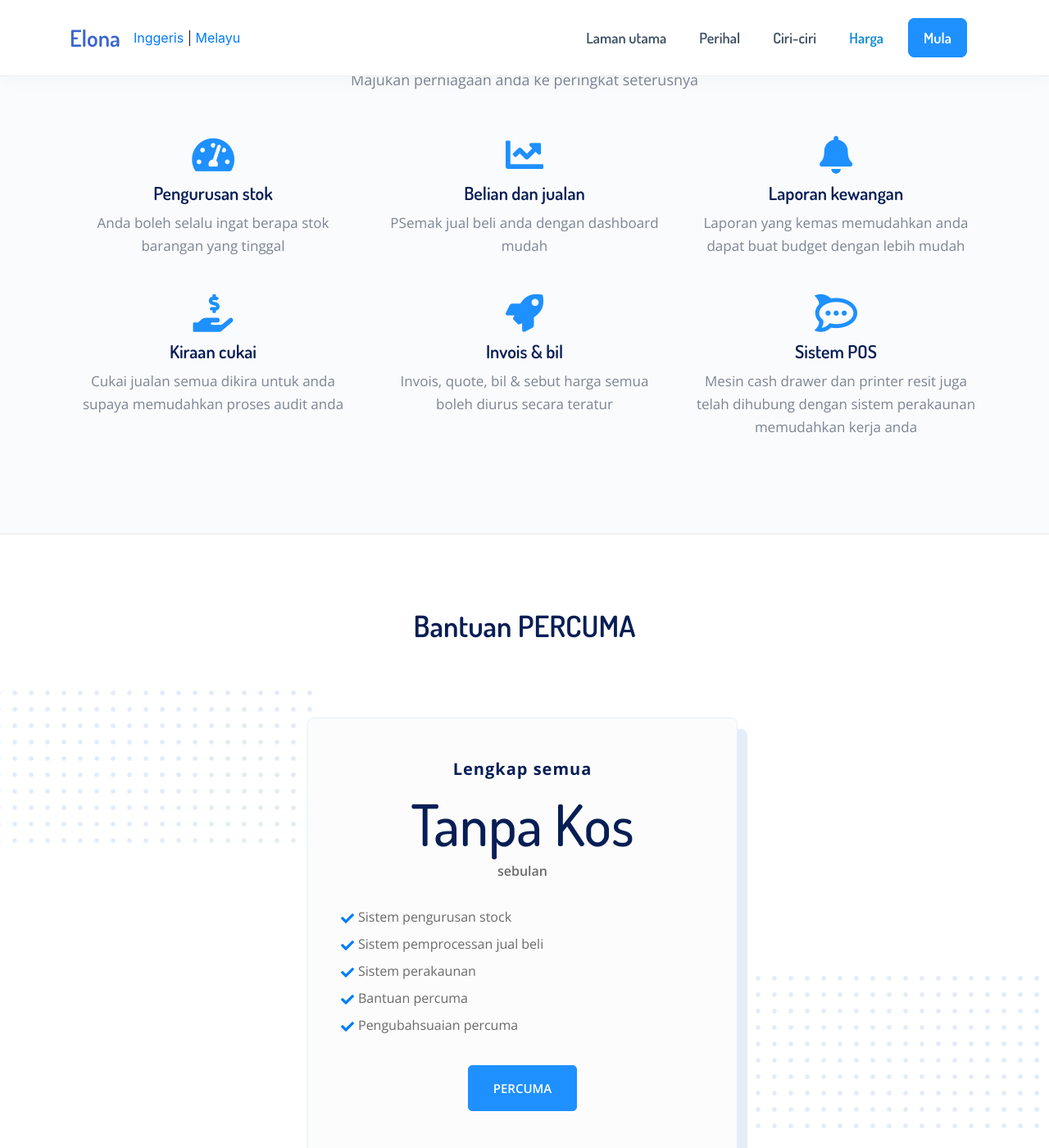
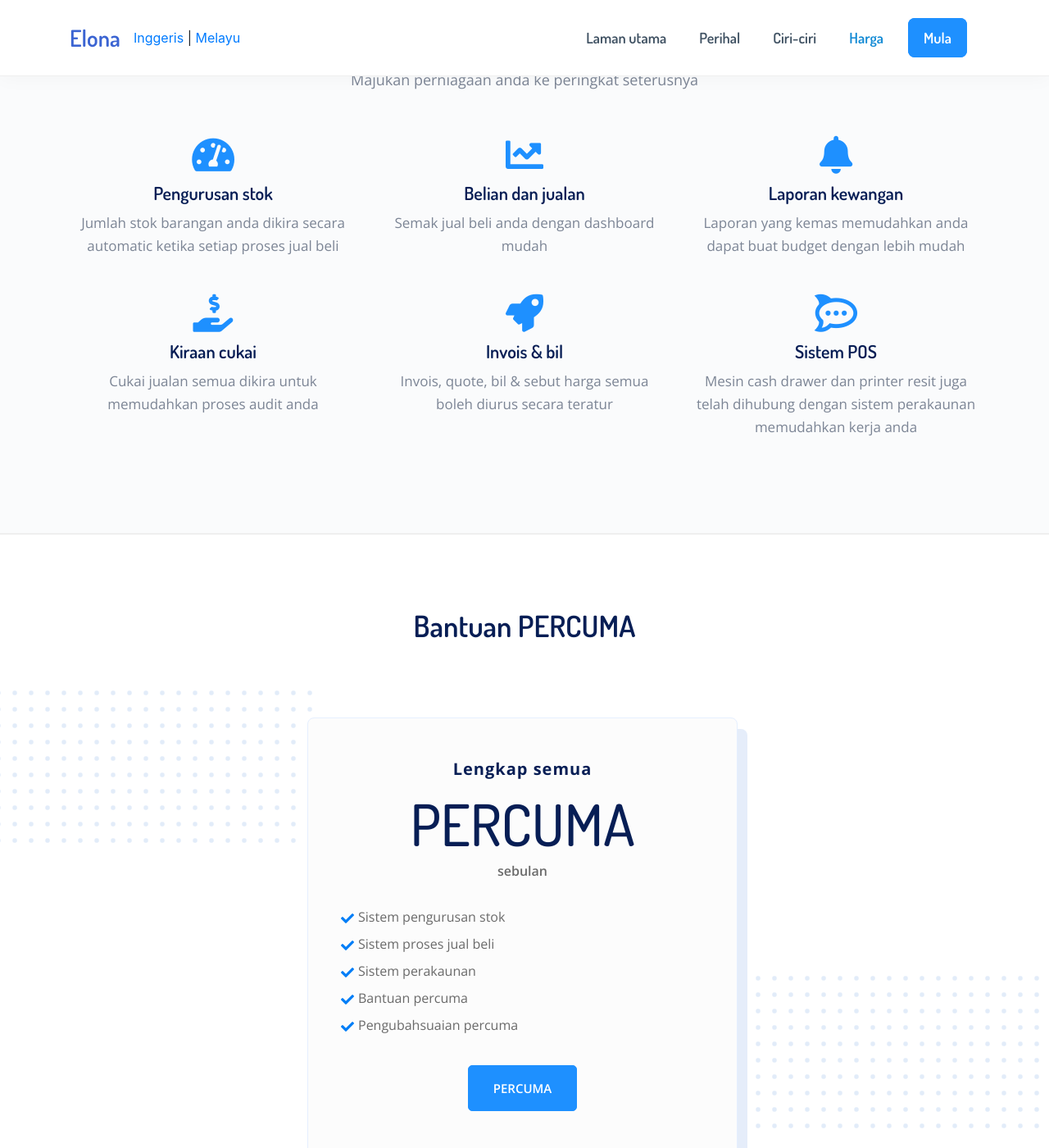
Before and after one commit to DraAzer/ee, a Jekyll site: the page my/index.html, which Jekyll copies as it is, in a window 1280 px wide and 1400 px high, scrolled down 2238 px. Shown: the whole window at 82% size. Built offline with Jekyll 4.4.1, drawn with Linux system fonts in a browser that asks for light colours; Markdown is read by kramdown in place of the engine named in the settings; some of the changed text lies outside the part shown.

Commit message:
Fixed landing page issue

```diff
--- a/my/index.html
+++ b/my/index.html
@@ -36,7 +36,7 @@
     <link href="https://fonts.googleapis.com/css?family=Open+Sans:300i,400,400i,600,700" rel="stylesheet">
 
     <!-- Font Favicon -->
-    <link rel="shortcut icon" href="images/favicon.ico">
+    <link rel="shortcut icon" href="/images/favicon.ico">
 
 </head>
 <body>
@@ -78,7 +78,7 @@
 
                             <li><a href="#pricing">Harga</a></li>
 
-                            <li class="discover-link"><a href="#" class="external discover-btn">Mula</a></li>
+                            <li class="discover-link"><a href="/register" class="external discover-btn">Mula</a></li>
 
                         </ul>
                         <!--end navbar-nav -->
@@ -394,7 +394,7 @@
 
                         <h4>Pengurusan stok</h4>
 
-                        <p>Anda boleh selalu ingat berapa stok barangan yang tinggal</p>
+                        <p>Jumlah stok barangan anda dikira secara automatic ketika setiap proses jual beli</p>
 
                     </div>
                 </div>
@@ -409,7 +409,7 @@
 
                         <h4>Belian dan jualan</h4>
 
-                        <p>PSemak jual beli anda dengan dashboard mudah</p>
+                        <p>Semak jual beli anda dengan dashboard mudah</p>
 
                     </div>
                 </div>
@@ -445,7 +445,7 @@
 
                         <h4>Kiraan cukai</h4>
 
-                        <p>Cukai jualan semua dikira untuk anda supaya memudahkan proses audit anda</p>
+                        <p>Cukai jualan semua dikira untuk memudahkan proses audit anda</p>
 
                     </div>
                 </div>
@@ -563,13 +563,13 @@
 
                                 <li class="price-title">Lengkap semua</li>
 
-                                <li class="price-value">Tanpa Kos</li>
+                                <li class="price-value">PERCUMA</li>
 
                                 <li class="price-subtitle">sebulan</li>
 
-                                <li class="price-text strong"><i class="fas fa-check blue"></i>Sistem pengurusan stock</li>
+                                <li class="price-text strong"><i class="fas fa-check blue"></i>Sistem pengurusan stok</li>
 
-                                <li class="price-text strong"><i class="fas fa-check blue"></i>Sistem pemprocessan jual beli</li>
+                                <li class="price-text strong"><i class="fas fa-check blue"></i>Sistem proses jual beli</li>
 
                                 <li class="price-text"><i class="fas fa-check blue"></i>Sistem perakaunan</li>
 
@@ -721,14 +721,14 @@
 
                     <h5>Media sosial</h5>
 
-                    <p>Anda boleh menghubungi kami melalui pautan web di bawah</p>
+                    <p>Anda boleh mencari kami di laman sosial media seperti di bawah</p>
 
                     <!--begin footer_social -->
                     <ul class="footer_social">
-                        <li><a href="https://www.facebook.com/elonacompany/"><i class="fab fa-facebook-square"></i></a></li>
-                        <li><a href="https://www.instagram.com/elona.tech/"><i class="fab fa-instagram"></i></a></li>
-						<li><a href="https://www.linkedin.com/company/elona/"><i class="fab fa-linkedin"></i></a></li>
-						<li><a href="https://twitter.com/elonacompany"><i class="fab fa-twitter"></i></a></li>
+                        <li><a href="https://www.facebook.com/elonacompany/" target="_blank" rel="noopener noreferrer"><i class="fab fa-facebook-square"></i></a></li>
+                        <li><a href="https://www.instagram.com/elona.tech/" target="_blank" rel="noopener noreferrer"><i class="fab fa-instagram"></i></a></li>
+						<li><a href="https://www.linkedin.com/company/elona/" target="_blank" rel="noopener noreferrer"><i class="fab fa-linkedin"></i></a></li>
+						<li><a href="https://twitter.com/elonacompany" target="_blank" rel="noopener noreferrer"><i class="fab fa-twitter"></i></a></li>
 
                         <!-- <li><a href="#"><i class="fab fa-skype"></i></a></li> -->
                         <!-- <li><a href="#"><i class="fab fa-dribble"></i></a></li> -->
```
Also changed, not shown: other parts of my/index.html (+1 -1 lines), index.html (+7 -7 lines).
